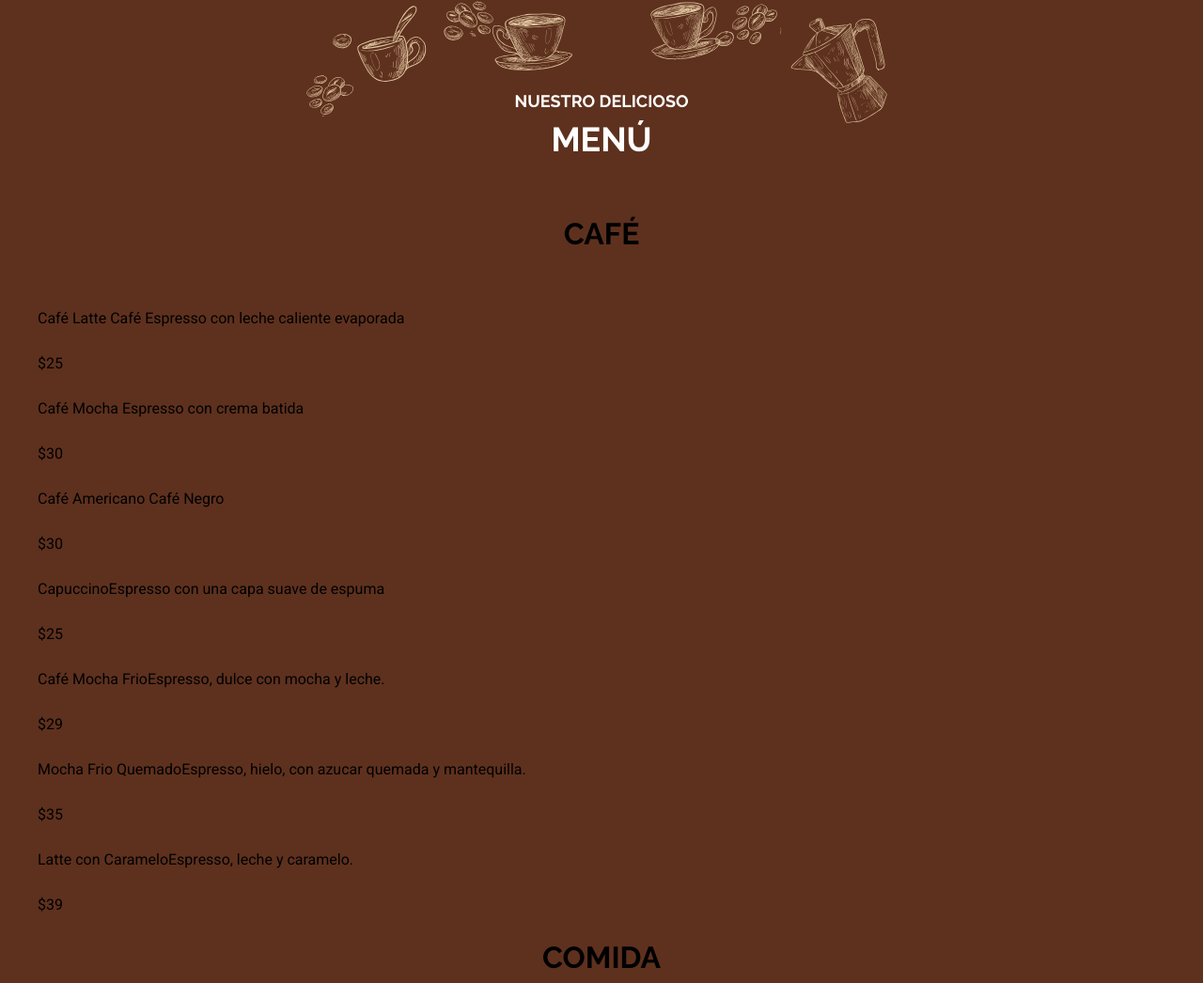
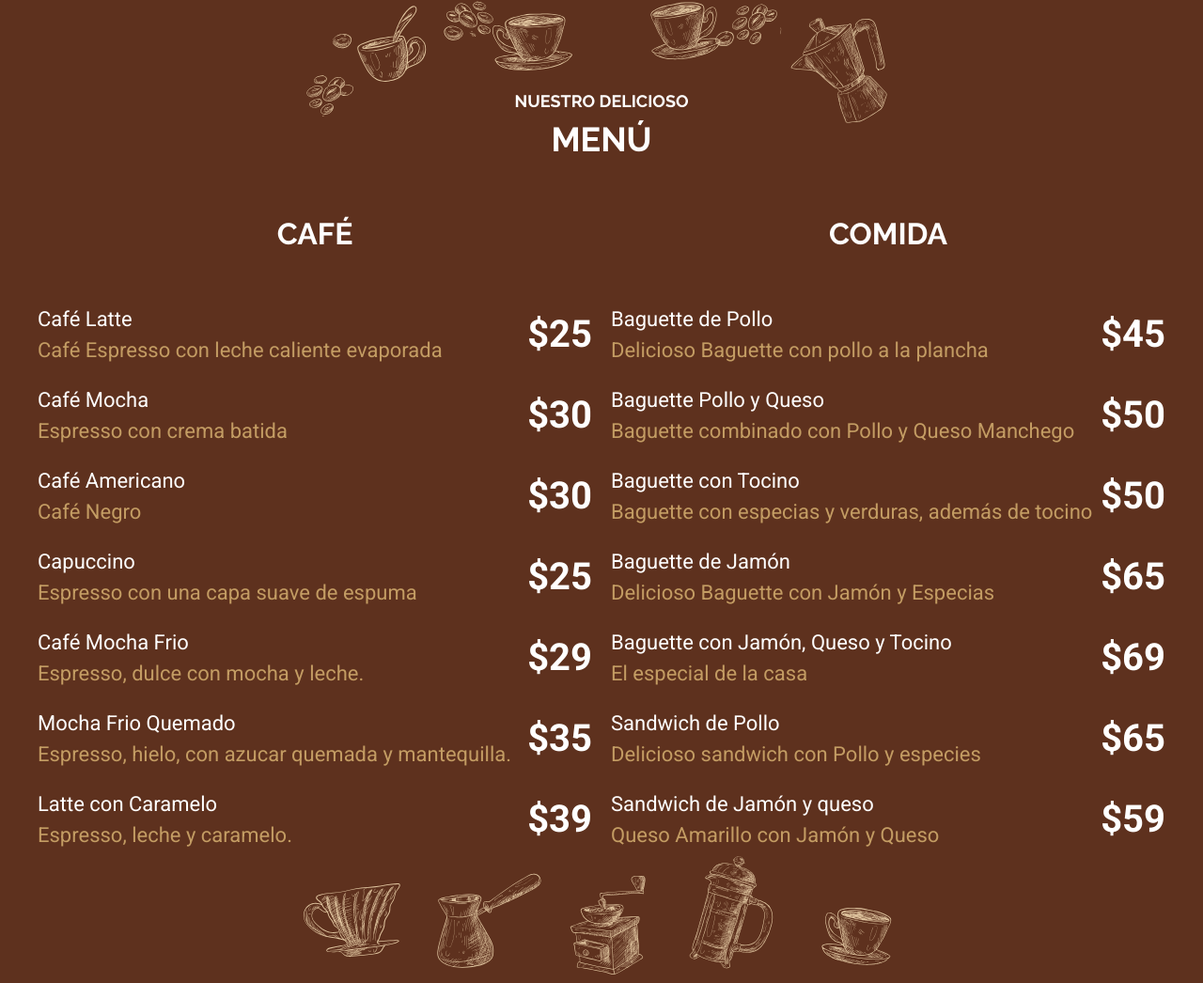
Before and after one commit to techred24/CAFETERIA, a website: page index.html in a window 1280 px wide. Shown: the part 3289-4335 px from the top of the page at 94% size. Drawn offline with Linux system fonts and the light colour scheme; a web font is replaced by a local one.

Commit message:
Menu done

```diff
--- a/src/scss/inicio/_menu.scss
+++ b/src/scss/inicio/_menu.scss
@@ -6,7 +6,7 @@
     background-repeat: no-repeat;
     background-position: center 5rem, center 92%, 100%;
     background-size: 200%;
-    padding: 15rem 5rem 20rem 5rem;
+    padding: 15rem 2rem 20rem 2rem;
 
     @include m.tablet {
         padding: 15rem 0 20rem 0;
@@ -24,5 +24,26 @@
 }
 
 .menu {
-
+    h3 {
+        color: v.$blanco;
+    }
+    li {
+        display: flex;
+        justify-content: space-between;
+        align-items: center;
+        p {
+            color: v.$blanco;
+            font-size: 2.2rem;
+            line-height: 1.5;
+            margin: 0 0 2rem 0;
+            span {
+                display: block;
+                color: v.$secundario;
+            }
+        }
+        .precio {
+            font-size: 4rem;
+            font-weight: 700;
+        }
+    }
 }
```
Also changed, not shown: build/css/app.css.
